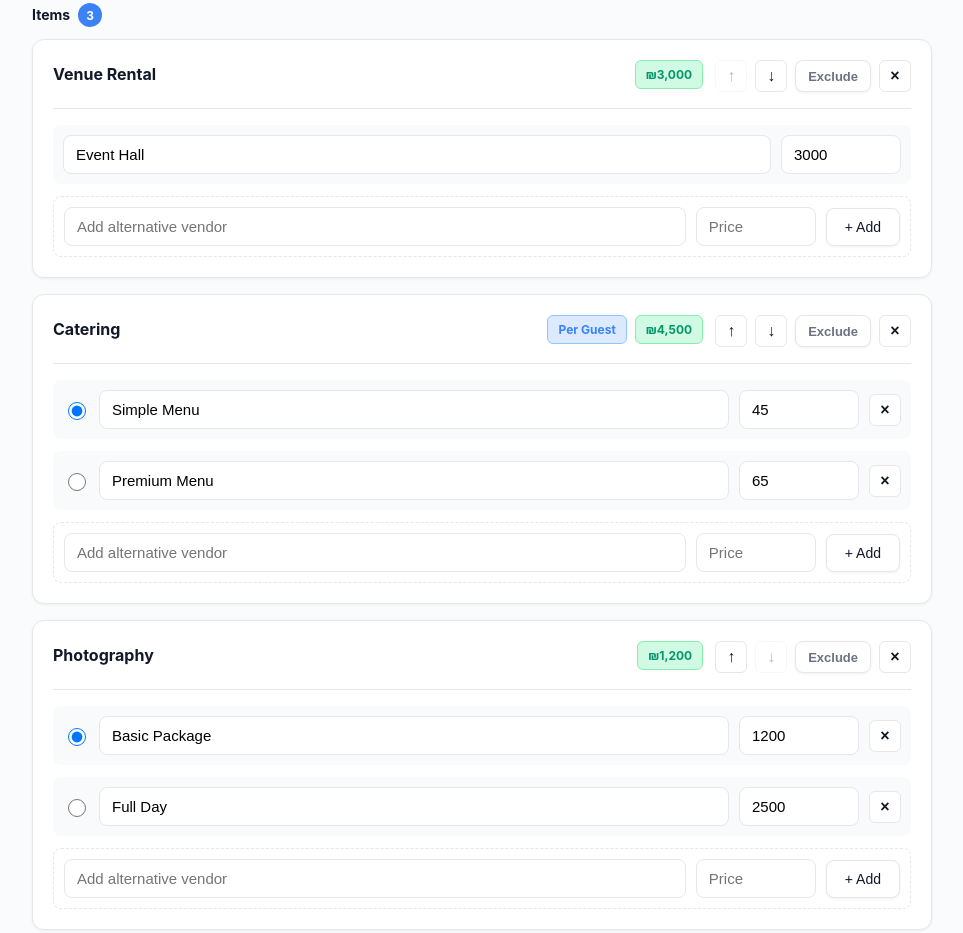
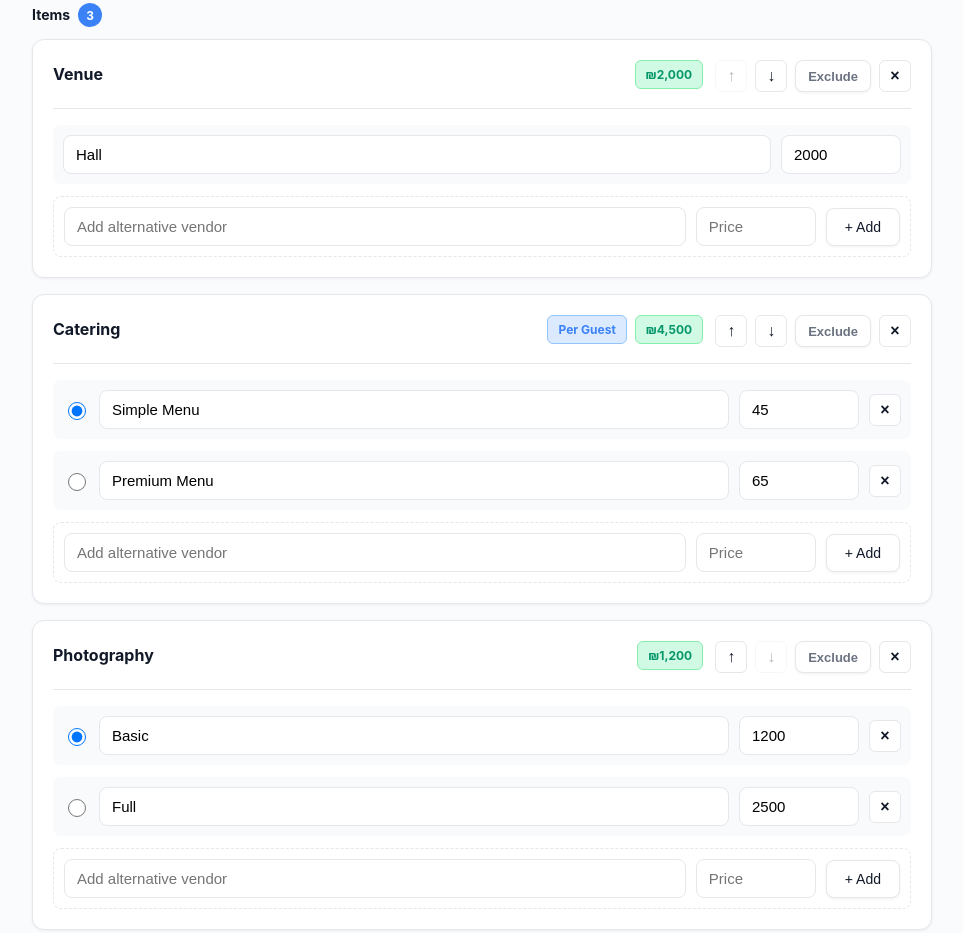
Before and after one commit to TTRivkaTeller/event-expense-calculator, a plain HTML site: page index.html in a window 1280 px wide. Shown: the part 900-1833 px from the top of the page, without its empty margins (158-1121 px from the left). Drawn offline with Linux system fonts and the light colour scheme.

Commit message:
Update index.html

```diff
--- a/index.html
+++ b/index.html
@@ -299,9 +299,9 @@
 
       const v = (name,cost) => ({ id: uid(), name, cost });
 
-      const [i1id, i1] = mkItem("Venue Rental", true, false, [v("Event Hall",3000)]);
+      const [i1id, i1] = mkItem("Venue", true, false, [v("Hall",2000)]);
       const [i2id, i2] = mkItem("Catering", true, true, [v("Simple Menu",45), v("Premium Menu",65)], 0);
-      const [i3id, i3] = mkItem("Photography", true, false, [v("Basic Package",1200), v("Full Day",2500)], 0);
+      const [i3id, i3] = mkItem("Photography", true, false, [v("Basic",1200), v("Full",2500)], 0);
 
       return {
         meta: { eventName:"Sample Event", guests: 100, budget: 15000 },
```
